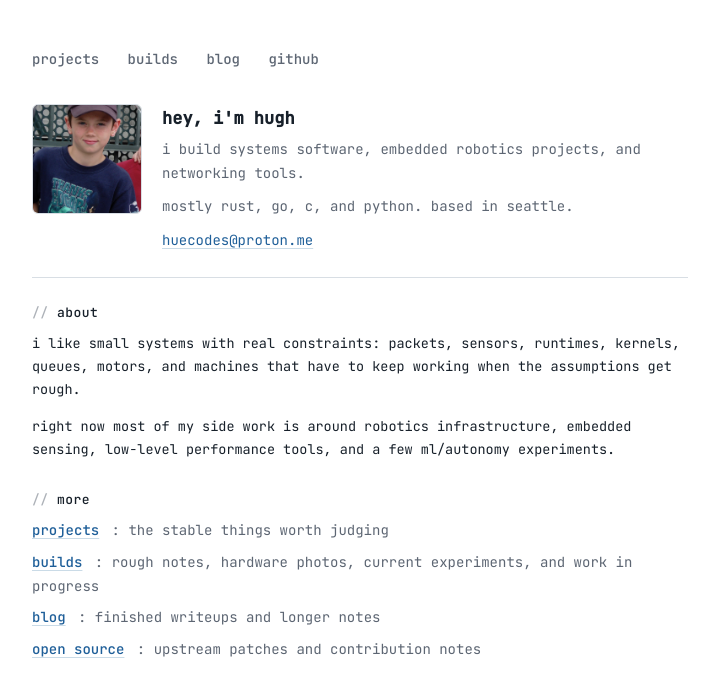
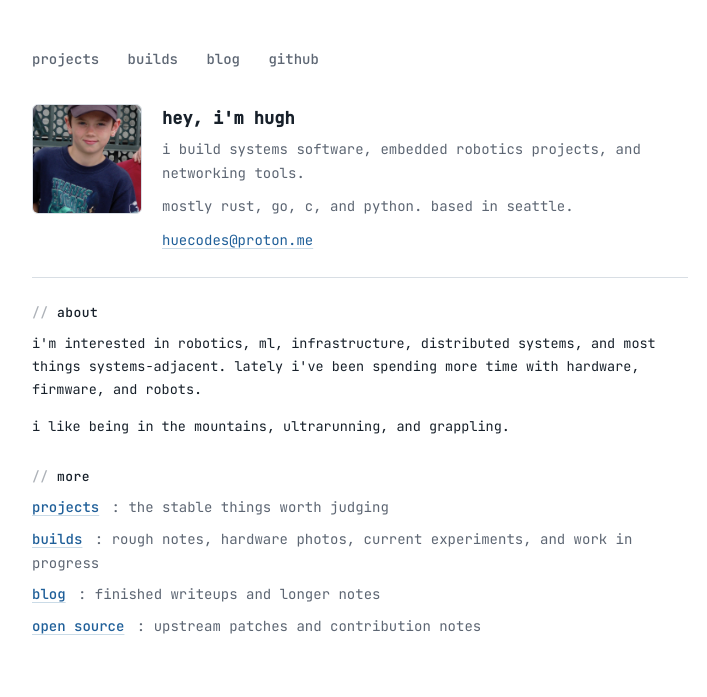
Before and after one commit to HueCodes/HueCodes.github.io, a Jekyll site: the page built from index.md, in a window 1280 px wide. Shown: the top 697 px of the page, without its empty margins (280-987 px from the left). Built offline with Jekyll 4.4.1, drawn with Linux system fonts in a browser that asks for light colours.

Commit message:
Refine homepage blurb
Signed-off-by: Hugh Ryan <197298026+HueCodes@users.noreply.github.com>

```diff
--- a/index.md
+++ b/index.md
@@ -27,9 +27,9 @@ title: home
 <div class="section fade-in" style="animation-delay: 0.1s">
   <h2>about</h2>
 
-  <p>i like small systems with real constraints: packets, sensors, runtimes, kernels, queues, motors, and machines that have to keep working when the assumptions get rough.</p>
+  <p>i'm interested in robotics, ml, infrastructure, distributed systems, and most things systems-adjacent. lately i've been spending more time with hardware, firmware, and robots.</p>
 
-  <p>right now most of my side work is around robotics infrastructure, embedded sensing, low-level performance tools, and a few ml/autonomy experiments.</p>
+  <p>i like being in the mountains, ultrarunning, and grappling.</p>
 </div>
 
 <div class="section fade-in" style="animation-delay: 0.12s">
```
